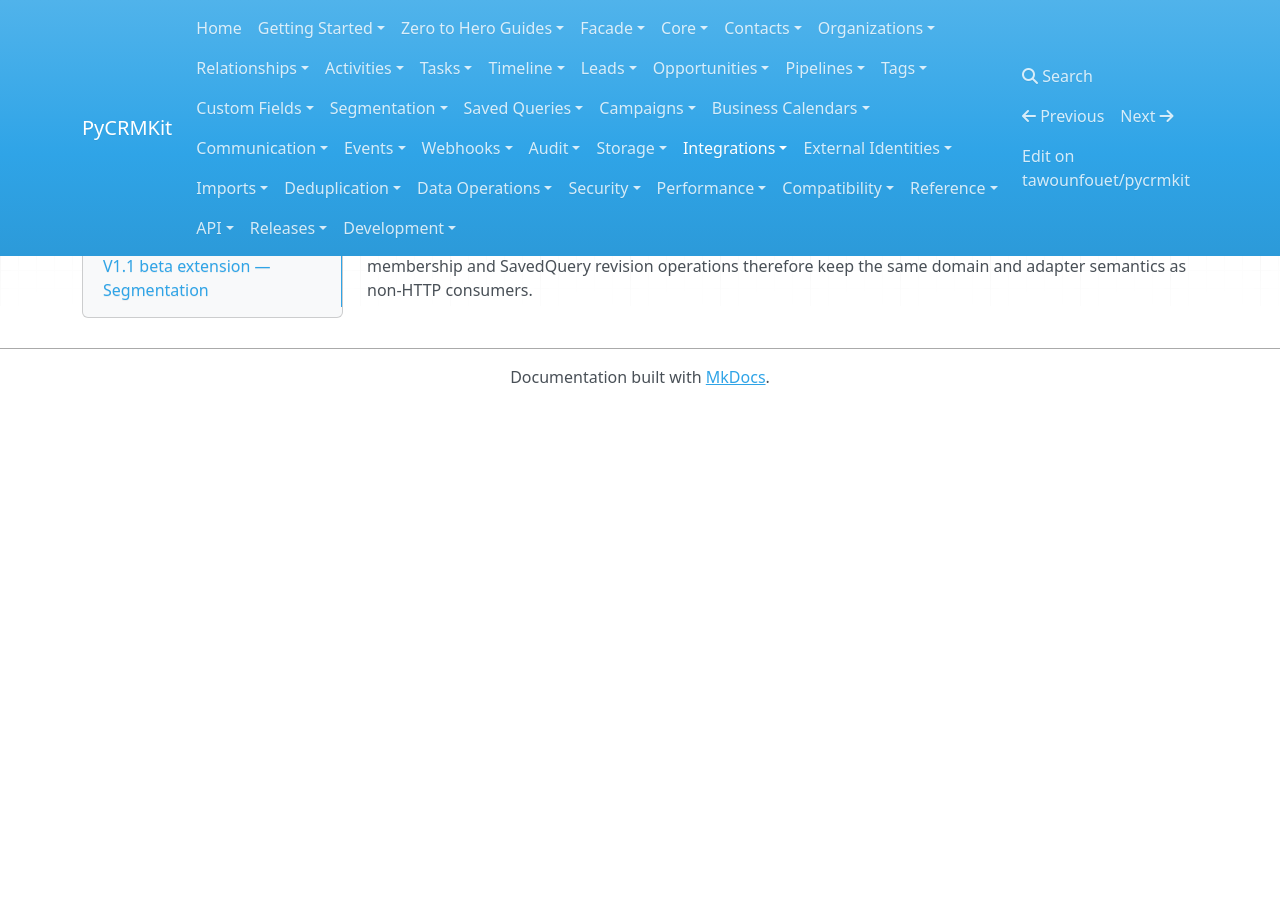
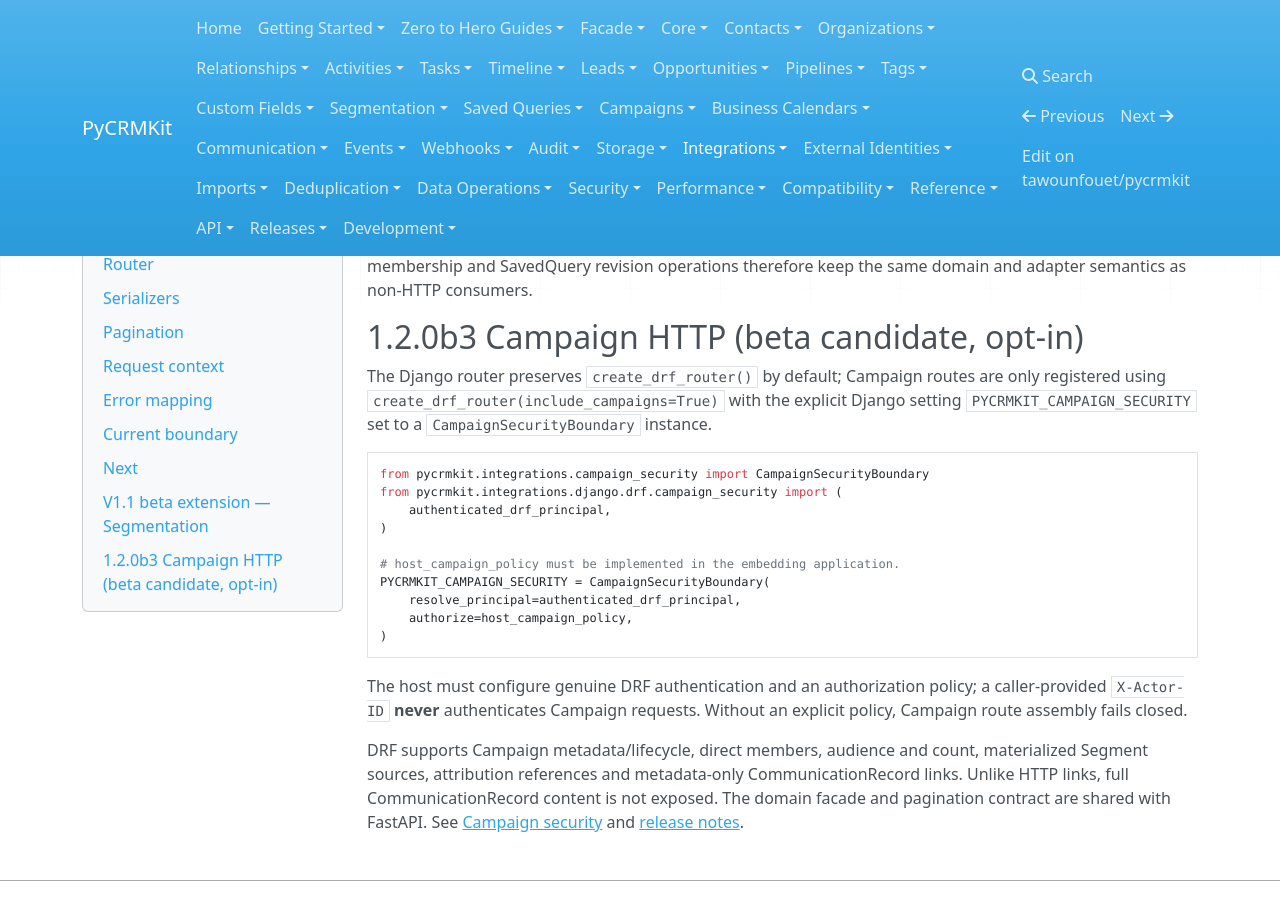
Before and after one commit to tawounfouet/pycrmkit, an MkDocs documentation site: the page built from docs/integrations/drf.md, in a window 1280 px wide and 900 px high, scrolled down 4233 px. Built offline with MkDocs 1.6.1, drawn with Linux system fonts in a browser that asks for light colours; nearby versions of some CDN libraries; before the commit the page ends 4638 px from its top, so only the background shows below that.

Commit message:
docs: document opt-in v1.2.0b3 Campaign HTTP and DataOps candidate

````diff
--- a/docs/integrations/drf.md
+++ b/docs/integrations/drf.md
@@ -239,3 +239,35 @@ The ViewSets call only `crm.segments` and `crm.saved_queries`. Segment
 evaluation, Snapshot creation, bulk membership and SavedQuery revision
 operations therefore keep the same domain and adapter semantics as non-HTTP
 consumers.
+
+
+## 1.2.0b3 Campaign HTTP (beta candidate, opt-in)
+
+The Django router preserves `create_drf_router()` by default; Campaign
+routes are only registered using `create_drf_router(include_campaigns=True)`
+with the explicit Django setting `PYCRMKIT_CAMPAIGN_SECURITY` set to a
+`CampaignSecurityBoundary` instance.
+
+```python
+from pycrmkit.integrations.campaign_security import CampaignSecurityBoundary
+from pycrmkit.integrations.django.drf.campaign_security import (
+    authenticated_drf_principal,
+)
+
+# host_campaign_policy must be implemented in the embedding application.
+PYCRMKIT_CAMPAIGN_SECURITY = CampaignSecurityBoundary(
+    resolve_principal=authenticated_drf_principal,
+    authorize=host_campaign_policy,
+)
+```
+
+The host must configure genuine DRF authentication and an authorization
+policy; a caller-provided `X-Actor-ID` **never** authenticates Campaign
+requests. Without an explicit policy, Campaign route assembly fails closed.
+
+DRF supports Campaign metadata/lifecycle, direct members, audience and count,
+materialized Segment sources, attribution references and metadata-only
+CommunicationRecord links. Unlike HTTP links, full CommunicationRecord content
+is not exposed. The domain facade and pagination contract are shared with
+FastAPI. See [Campaign security](1.2.0b3-campaign-security.md) and
+[release notes](../releases/1.2.0b3.md).
````
